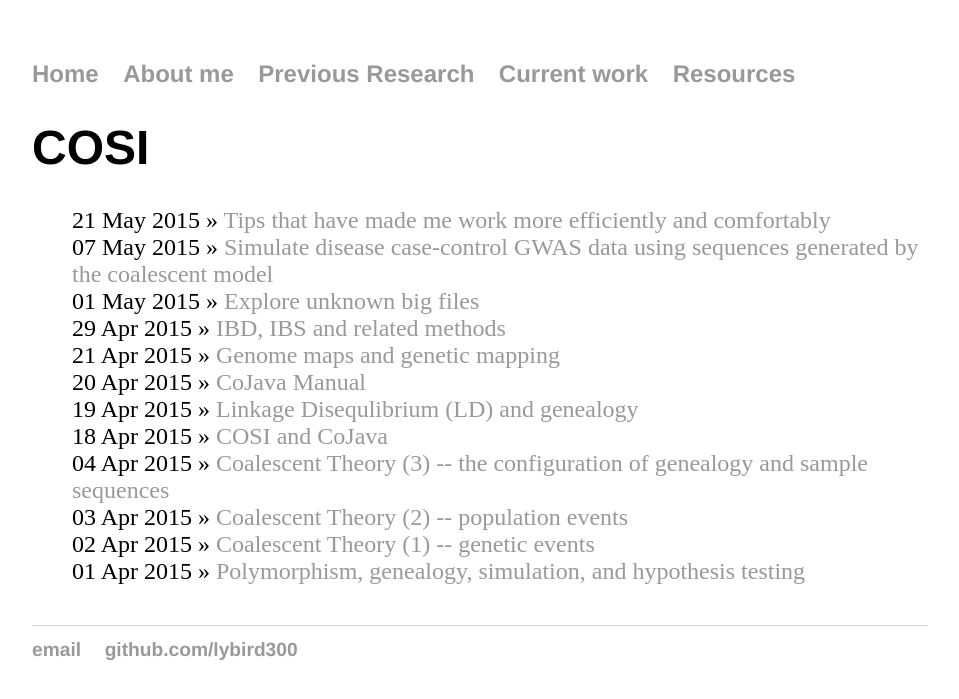
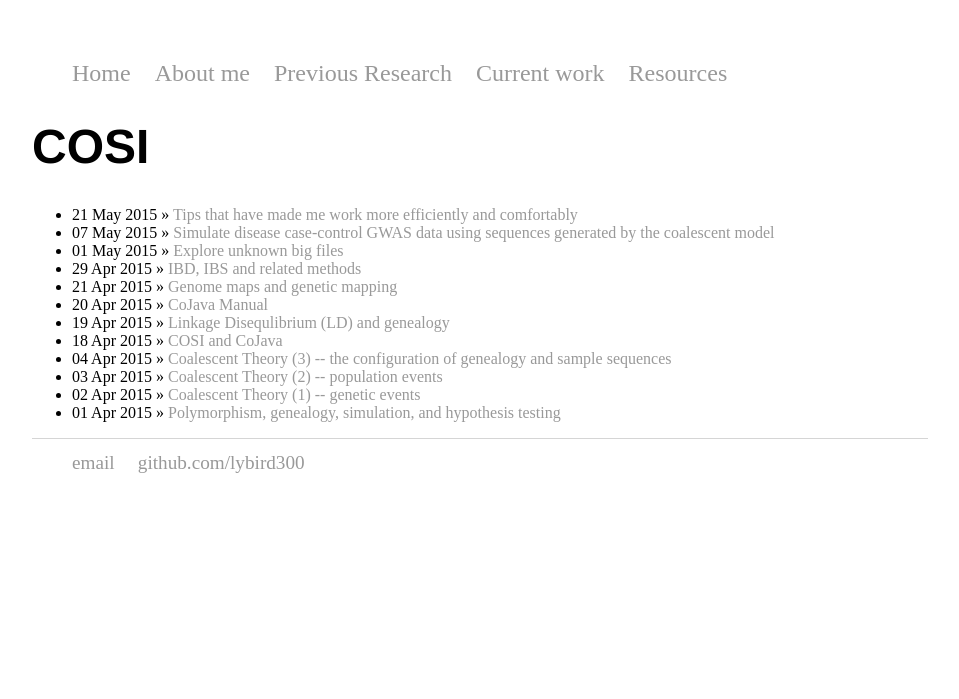
Before and after one commit to lybird300/lybird300.github.io, a Jekyll site: the page built from now/index.html, in a window 1280 px wide. Shown: the top 699 px of the page, without its empty margins (160-1119 px from the left). Built offline with Jekyll 4.4.1, drawn with Linux system fonts in a browser that asks for light colours.

Commit message:
Update main.css

```diff
--- a/css/main.css
+++ b/css/main.css
@@ -6,12 +6,6 @@ body {
     display: block;
     color: blue;
     background-color: lightgrey;
-}
-nav ul, footer ul {
-    font-family:'Helvetica', 'Arial', 'Sans-Serif';
-    padding: 0px;
-    list-style: none;
-    font-weight: bold;
 }
 nav ul li, footer ul li {
     display: inline;
@@ -29,30 +23,9 @@ h1 {
     font-size: 3em;
     font-family:'Helvetica', 'Arial', 'Sans-Serif';
 }
-p {
-    font-size: 1.5em;
-    line-height: 1.4em;
-    color: #333;
-}
 footer {
     border-top: 1px solid #d5d5d5;
     font-size: .8em;
-}
-
-ul.posts {
-    margin: 20px auto 40px;
-    font-size: 1.5em;
-}
-
-ul.posts li {
-    list-style: none;
-}
-ol.posts {
-    margin: 20px auto 40px;
-    font-size: 1.5em;
-}
-ol.posts li {
-    list-style: none;
 }
 pre, code{
 	direction: ltr;
```
